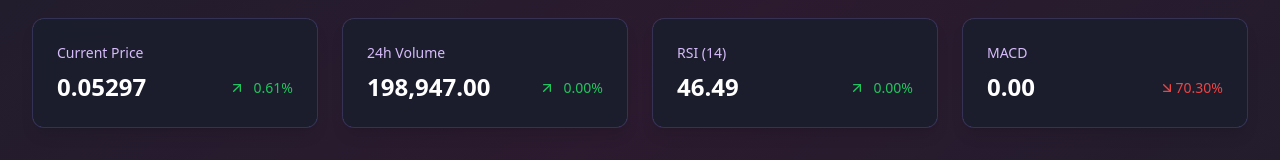
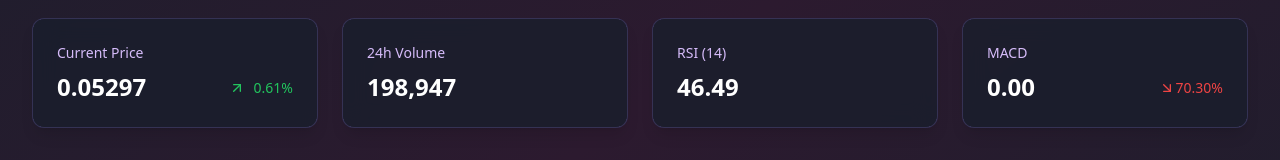
Before and after one commit to bloodemerald/trade-genius-forecast, a React (Vite) app: page / in a window 1280 px wide. Shown: the part 388-548 px from the top of the page. Built offline with nearby package versions, Linux system fonts and the light colour scheme.

Commit message:
Remove percent signs from TradingCard
Updated the TradingCard component to remove percent signs from the RSI and 24h Volume cards, as they are not relevant for these metrics.
[skip gpt_engineer]

```diff
--- a/src/components/TradingCard.tsx
+++ b/src/components/TradingCard.tsx
@@ -6,11 +6,26 @@ interface TradingCardProps {
   value: number | null;
   change: number;
   isPrice?: boolean;
+  showPercentage?: boolean;
 }
 
-export const TradingCard = ({ title, value, change, isPrice = false }: TradingCardProps) => {
+export const TradingCard = ({
+  title,
+  value,
+  change,
+  isPrice = false,
+  showPercentage = false
+}: TradingCardProps) => {
   const formatValue = (val: number | null) => {
     if (val === null || val === undefined) return "N/A";
+
+    if (title === "RSI (14)") {
+      return val.toFixed(2);
+    }
+
+    if (title === "24h Volume") {
+      return val.toLocaleString("en-US", { maximumFractionDigits: 0 });
+    }
 
     return isPrice
       ? val.toLocaleString("en-US", {
@@ -21,6 +36,21 @@ export const TradingCard = ({ title, value, change, isPrice = false }: TradingCa
           minimumFractionDigits: 2,
           maximumFractionDigits: 2,
         });
+  };
+
+  const getChangeDisplay = () => {
+    if (!showPercentage) return null;
+
+    return (
+      <div
+        className={`flex items-center ${
+          change >= 0 ? "text-profit" : "text-loss"
+        } text-sm font-medium ml-auto flex-shrink-0`}
+      >
+        {change >= 0 ? <ArrowUpRight size={16} /> : <ArrowDownRight size={16} />}
+        <span className="min-w-[3rem] text-right">{Math.abs(change).toFixed(2)}%</span>
+      </div>
+    );
   };
 
   return (
@@ -40,14 +70,7 @@ export const TradingCard = ({ title, value, change, isPrice = false }: TradingCa
             {formatValue(value)}
           </span>
         </div>
-        <div
-          className={`flex items-center ${
-            change >= 0 ? "text-profit" : "text-loss"
-          } text-sm font-medium ml-auto flex-shrink-0`}
-        >
-          {change >= 0 ? <ArrowUpRight size={16} /> : <ArrowDownRight size={16} />}
-          <span className="min-w-[3rem] text-right">{Math.abs(change).toFixed(2)}%</span>
-        </div>
+        {getChangeDisplay()}
       </div>
 
       {/* Decorative elements inspired by Final Fantasy UI */}
--- a/src/pages/Index.tsx
+++ b/src/pages/Index.tsx
@@ -142,6 +142,7 @@ const Index = () => {
           value={data.price[3]}
           change={calculateChange(data.price[3], data.price[0])}
           isPrice
+          showPercentage
         />
         <TradingCard
           title="24h Volume"
@@ -157,6 +158,7 @@ const Index = () => {
           title="MACD"
           value={data.indicators.MACD[2]}
           change={calculateChange(data.indicators.MACD[2], data.indicators.MACD[1])}
+          showPercentage
         />
       </div>
 
```
Lines whose indentation alone changed are shown as unchanged.
